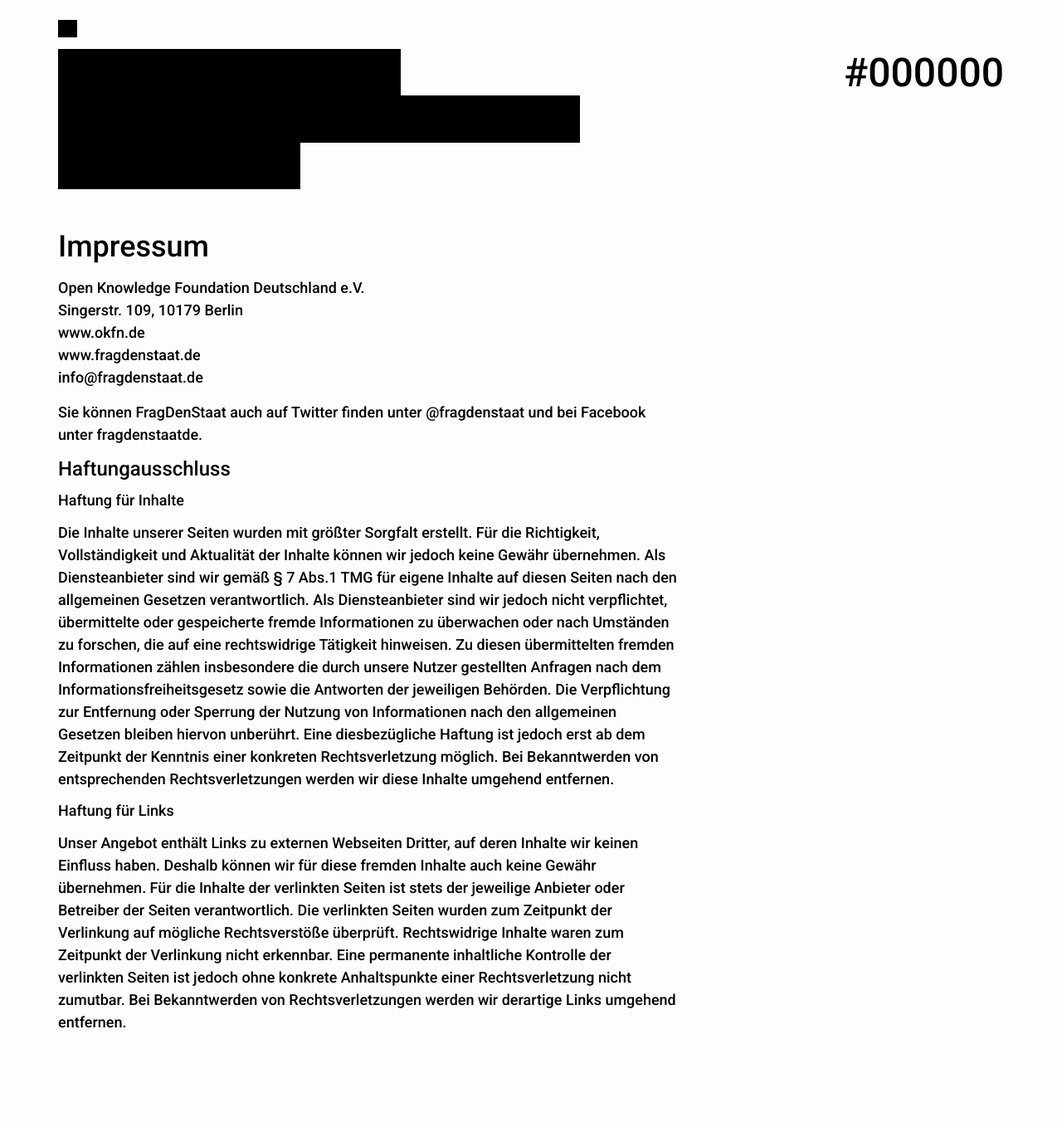
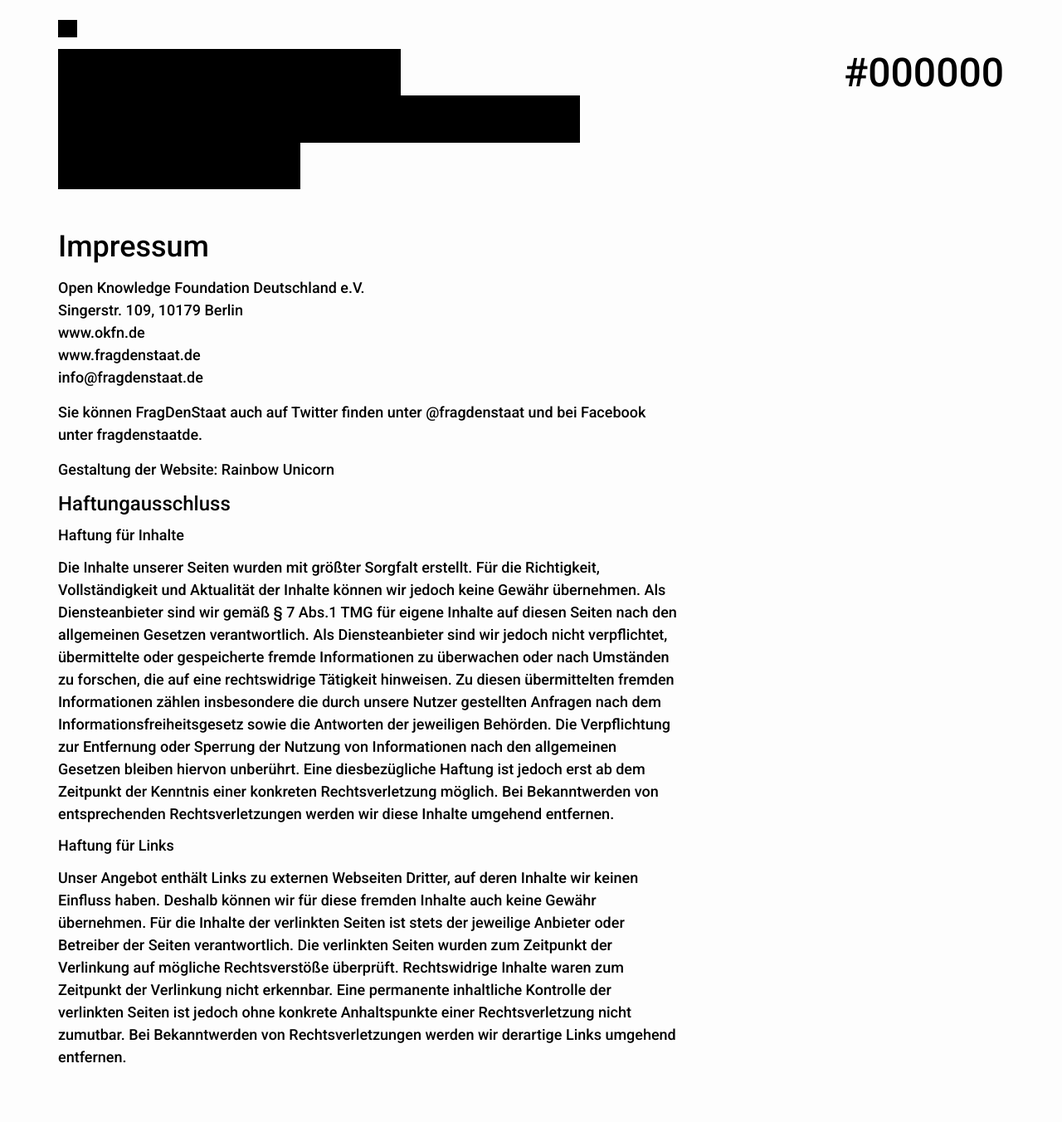
Before and after one commit to okfde/000000.limited, a Jekyll site: the page built from legal.html, in a window 1280 px wide. Shown: the whole page at 83% size. Built offline with Jekyll 4.4.1, drawn with Linux system fonts in a browser that asks for light colours; before the commit the page ends 1310 px from its top, so only the background shows below that.

Commit message:
Update legal.html

```diff
--- a/legal.html
+++ b/legal.html
@@ -15,6 +15,8 @@
     <p>Open Knowledge Foundation Deutschland e.V.<br> Singerstr. 109, 10179 Berlin<br> <a href="http://www.okfn.de/">www.okfn.de</a><br> <a href="https://fragdenstaat.de/">www.fragdenstaat.de</a><br> <a href="mailto:info@fragdenstaat.de">info@fragdenstaat.de</a></p>
     <p>Sie können FragDenStaat auch auf Twitter finden unter <a href="https://twitter.com/fragdenstaat">@fragdenstaat</a> und bei <a href="https://facebook.com/fragdenstaatde">Facebook</a> unter fragdenstaatde.</p>
 
+    <p>Gestaltung der Website: <a href="http://rainbow-unicorn.com/">Rainbow Unicorn</a></p>
+
     <h3>Haftungausschluss</h3>
     <h4>Haftung für Inhalte</h4>
     <p>Die Inhalte unserer Seiten wurden mit größter Sorgfalt erstellt. Für die Richtigkeit, Vollständigkeit und Aktualität der Inhalte können wir jedoch keine Gewähr übernehmen. Als Diensteanbieter sind wir gemäß § 7 Abs.1 TMG für eigene Inhalte auf diesen Seiten nach den allgemeinen Gesetzen verantwortlich. Als Diensteanbieter sind wir jedoch nicht verpflichtet, übermittelte oder gespeicherte fremde Informationen zu überwachen oder nach Umständen zu forschen, die auf eine rechtswidrige Tätigkeit hinweisen. Zu diesen übermittelten fremden Informationen zählen insbesondere die durch unsere Nutzer gestellten Anfragen nach dem Informationsfreiheitsgesetz sowie die Antworten der jeweiligen Behörden. Die Verpflichtung zur Entfernung oder Sperrung der Nutzung von Informationen nach den allgemeinen Gesetzen bleiben hiervon unberührt. Eine diesbezügliche Haftung ist jedoch erst ab dem Zeitpunkt der Kenntnis einer konkreten Rechtsverletzung möglich. Bei Bekanntwerden von entsprechenden Rechtsverletzungen werden wir diese Inhalte umgehend entfernen.</p>
```
